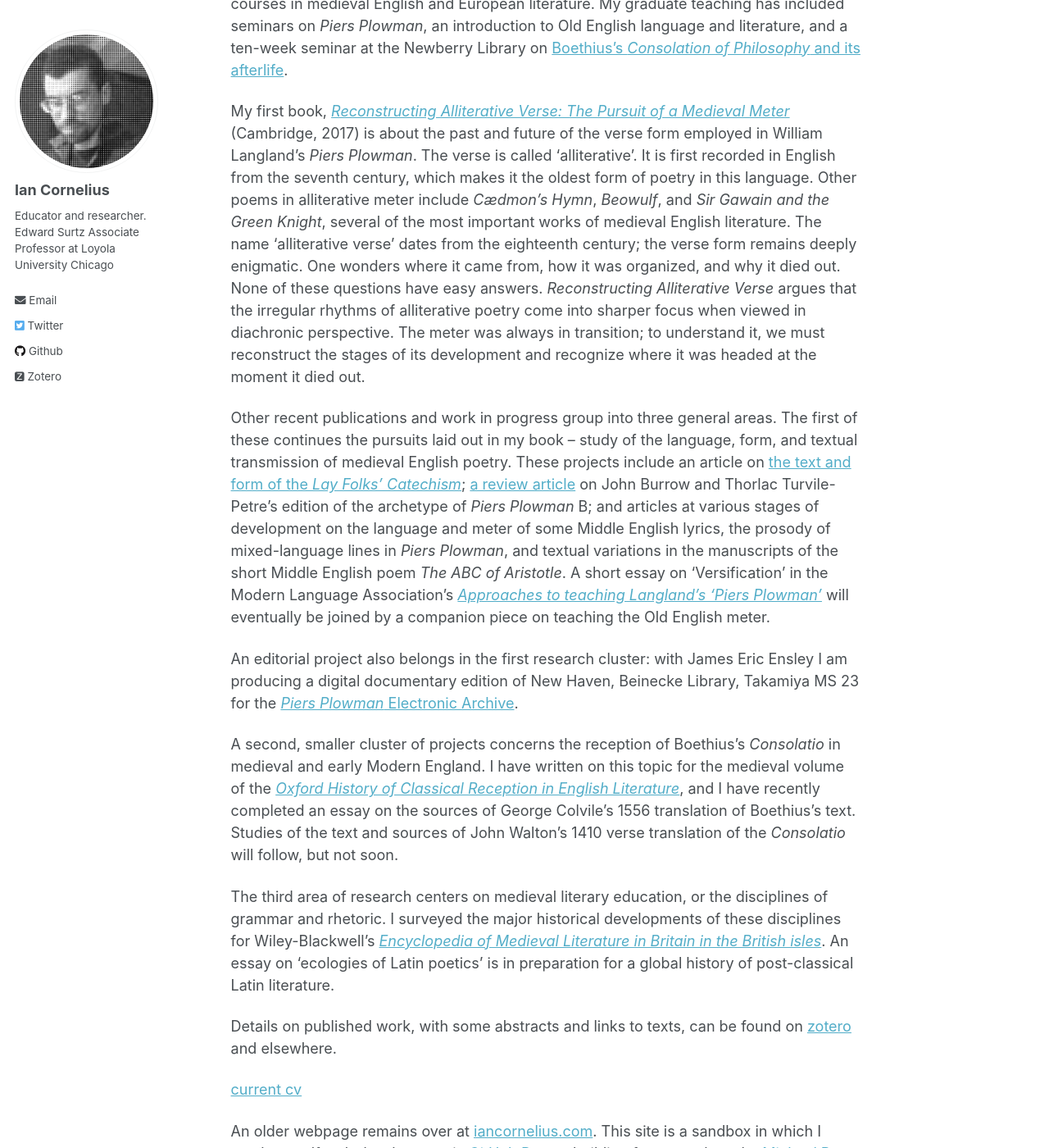
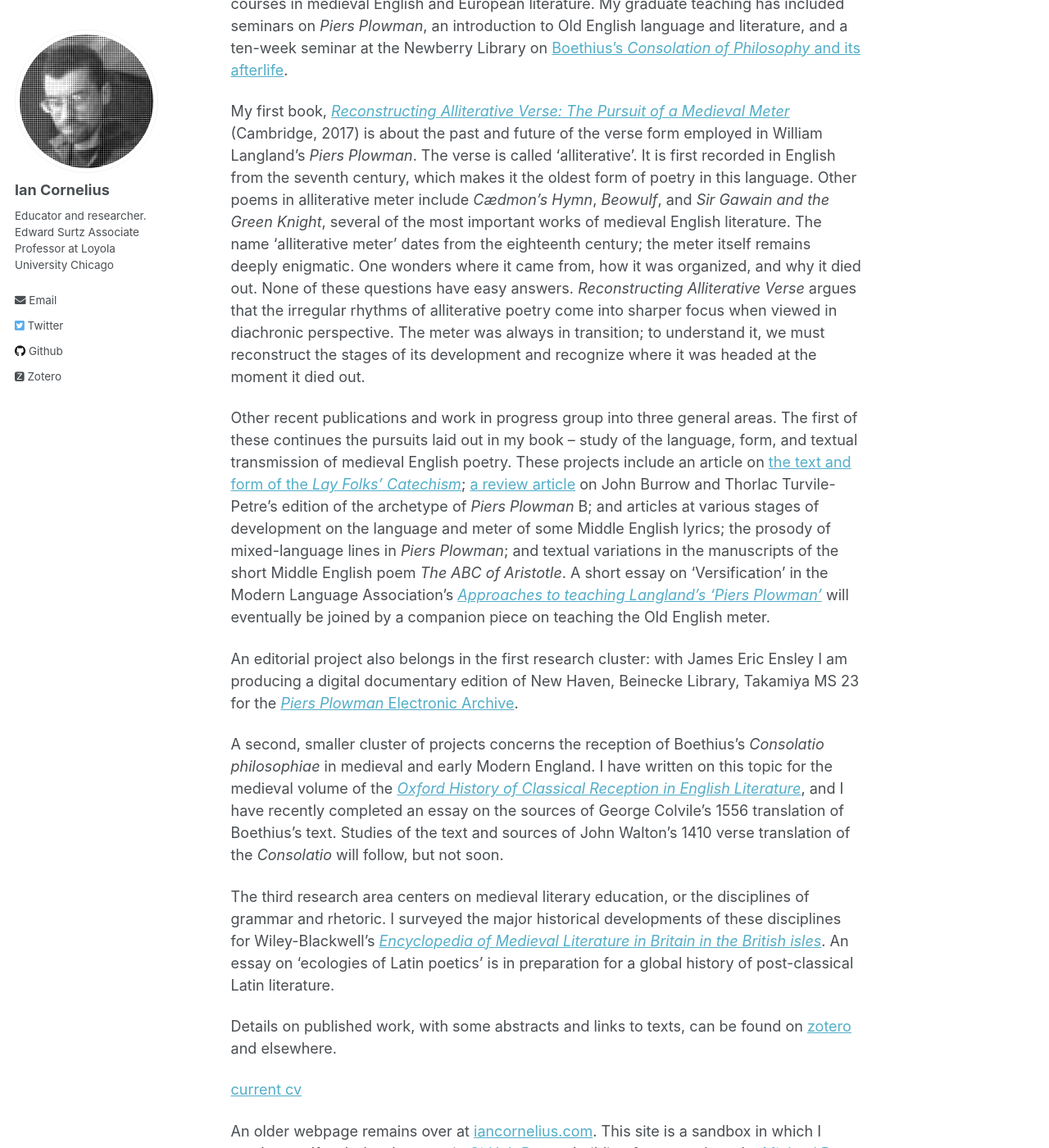
Before and after one commit to icornelius/icornelius.github.io, a Jekyll site: the page built from _pages/about.md, in a window 1280 px wide and 1400 px high, scrolled down 436 px. Shown: the whole window at 82% size. Built offline with Jekyll 4.4.1, drawn with Linux system fonts in a browser that asks for light colours; some web fonts are replaced; some of the changed text lies outside the part shown.

Commit message:
revisions to 'about'

```diff
--- a/_pages/about.md
+++ b/_pages/about.md
@@ -22,7 +22,7 @@ My first book, [*Reconstructing Alliterative Verse: The Pursuit of a Medieval Me
 The verse is called 'alliterative'.
 It is first recorded in English from the seventh century, which makes it the oldest form of poetry in this language.
 Other poems in alliterative meter include *Cædmon’s Hymn*, *Beowulf*, and *Sir Gawain and the Green Knight*, several of the most important works of medieval English literature.
-The name 'alliterative verse' dates from the eighteenth century; the verse form remains deeply enigmatic.
+The name 'alliterative meter' dates from the eighteenth century; the meter itself remains deeply enigmatic.
 One wonders where it came from, how it was organized, and why it died out.
 None of these questions have easy answers.
 *Reconstructing Alliterative Verse* argues that the irregular rhythms of alliterative poetry come into sharper focus when viewed in diachronic perspective.
@@ -34,19 +34,21 @@ The first of these continues the pursuits laid out in my book -- study of the la
 These projects include
 an article on [the text and form of the *Lay Folks' Catechism*](https://academic.oup.com/res/article-abstract/70/293/14/5232559);
 [a review article](https://www.brepolsonline.net/doi/10.1484/J.YLS.5.116161) on John Burrow and Thorlac Turvile-Petre's edition of the archetype of *Piers Plowman* B;
-and articles at various stages of development on the language and meter of some Middle English lyrics, the prosody of mixed-language lines in *Piers Plowman*, and textual variations in the manuscripts of the short Middle English poem *The ABC of Aristotle*.
+and articles at various stages of development on the language and meter of some Middle English lyrics;
+the prosody of mixed-language lines in *Piers Plowman*;
+and textual variations in the manuscripts of the short Middle English poem *The ABC of Aristotle*.
 A short essay on 'Versification' in the Modern Language Association's [*Approaches to teaching Langland's 'Piers Plowman'*](https://www.mla.org/Publications/Bookstore/Approaches-to-Teaching-World-Literature/Approaches-to-Teaching-Langland-s-Piers-Plowman)
 will eventually be joined by a companion piece on teaching the Old English meter.
 
 An editorial project also belongs in the first research cluster:
 with James Eric Ensley I am producing a digital documentary edition of New Haven, Beinecke Library, Takamiya MS 23 for the [*Piers Plowman* Electronic Archive](http://piers.chass.ncsu.edu/).
 
-A second, smaller cluster of projects concerns the reception of Boethius's *Consolatio* in medieval and early Modern England.
+A second, smaller cluster of projects concerns the reception of Boethius's *Consolatio philosophiae* in medieval and early Modern England.
 I have written on this topic for the medieval volume of the [*Oxford History of Classical Reception in English Literature*](https://www.oxfordscholarship.com/view/10.1093/acprof:oso/9780199587230.001.0001/acprof-9780199587230-chapter-14),
 and I have recently completed an essay on the sources of George Colvile's 1556 translation of Boethius's text.
 Studies of the text and sources of John Walton's 1410 verse translation of the *Consolatio* will follow, but not soon.
 
-The third area of research centers on medieval literary education, or the disciplines of grammar and rhetoric.
+The third research area centers on medieval literary education, or the disciplines of grammar and rhetoric.
 I surveyed the major historical developments of these disciplines for Wiley-Blackwell's [*Encyclopedia of Medieval Literature in Britain in the British isles*](https://onlinelibrary.wiley.com/doi/abs/10.1002/9781118396957.wbemlb492).
 An essay on 'ecologies of Latin poetics' is in preparation for a global history of post-classical Latin literature.
 
```
Also changed, not shown: other parts of _pages/about.md (+1 -1 lines).
